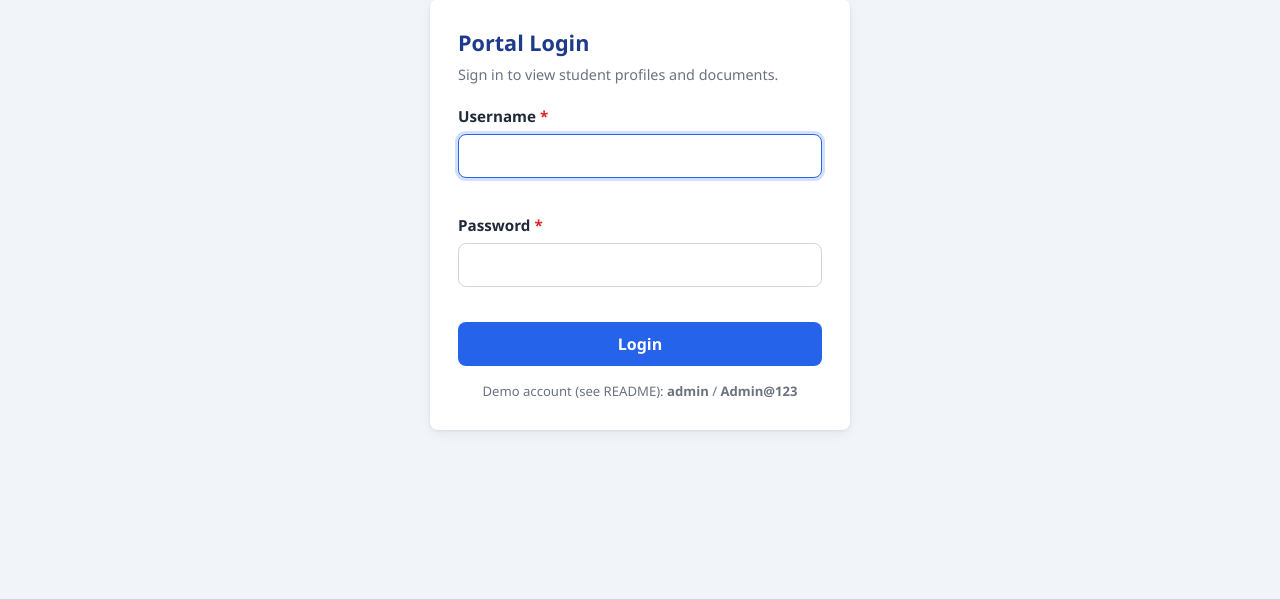
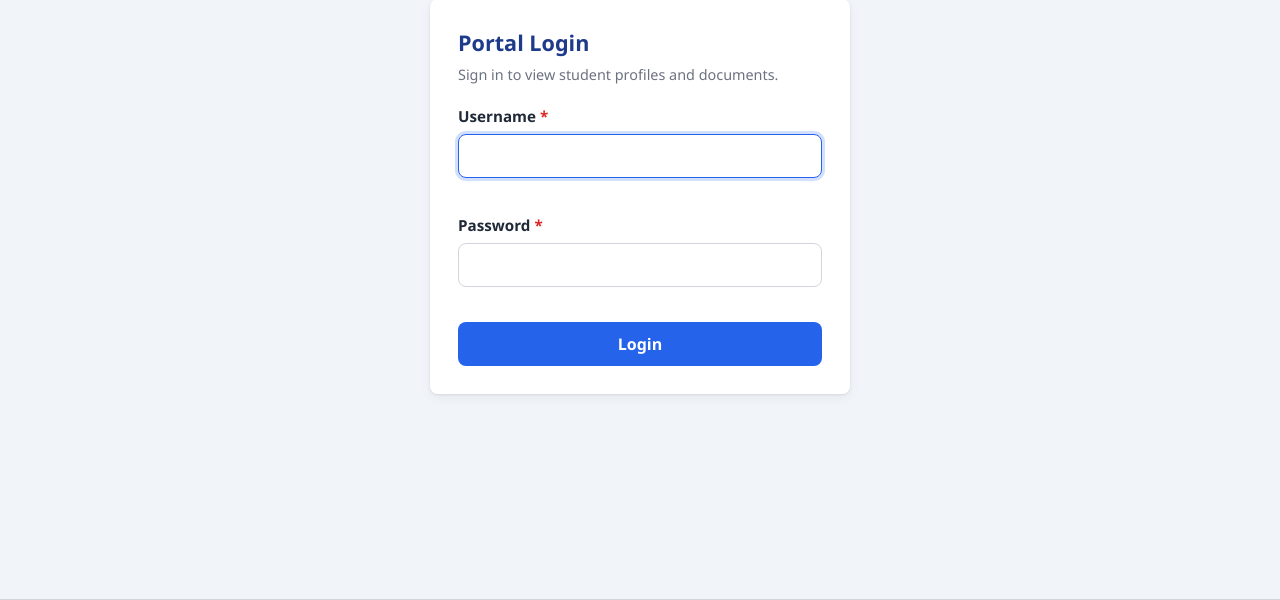
Before and after one commit to monika2305/wt, a Java web app: page /login in a window 1280 px wide. Shown: the part 127-727 px from the top of the page. Run offline with Tomcat 11, a stand-in JSP engine, Linux system fonts and the light colour scheme; some libraries are stand-ins or nearby versions.

Commit message:
Simplify README and remove demo credential hint from login page

```diff
--- a/Question3_Servlet/WebContent/css/style.css
+++ b/Question3_Servlet/WebContent/css/style.css
@@ -730,11 +730,6 @@ a {
     margin: 20px auto 40px;
 }
 
-.login-hint {
-    margin-top: 16px;
-    text-align: center;
-}
-
 /* ---------- Student list ---------- */
 .page-heading {
     margin-bottom: 20px;
--- a/Question3_Servlet/WebContent/login.jsp
+++ b/Question3_Servlet/WebContent/login.jsp
@@ -44,8 +44,6 @@
             <button type="submit" class="btn btn-primary btn-block">Login</button>
         </div>
     </form>
-
-    <p class="hint login-hint">Demo account (see README): <strong>admin</strong> / <strong>Admin@123</strong></p>
 </section>
 
 <script>
```
Also changed, not shown: README.md.
